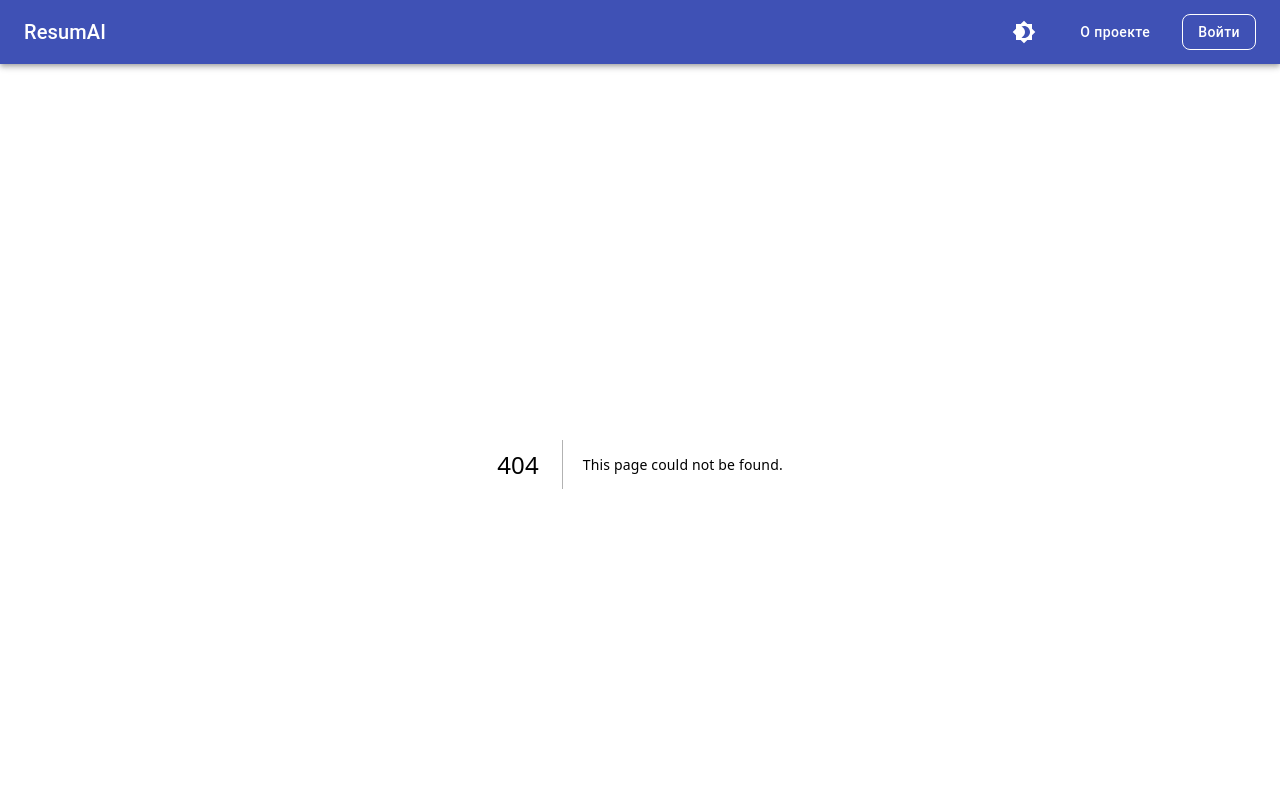
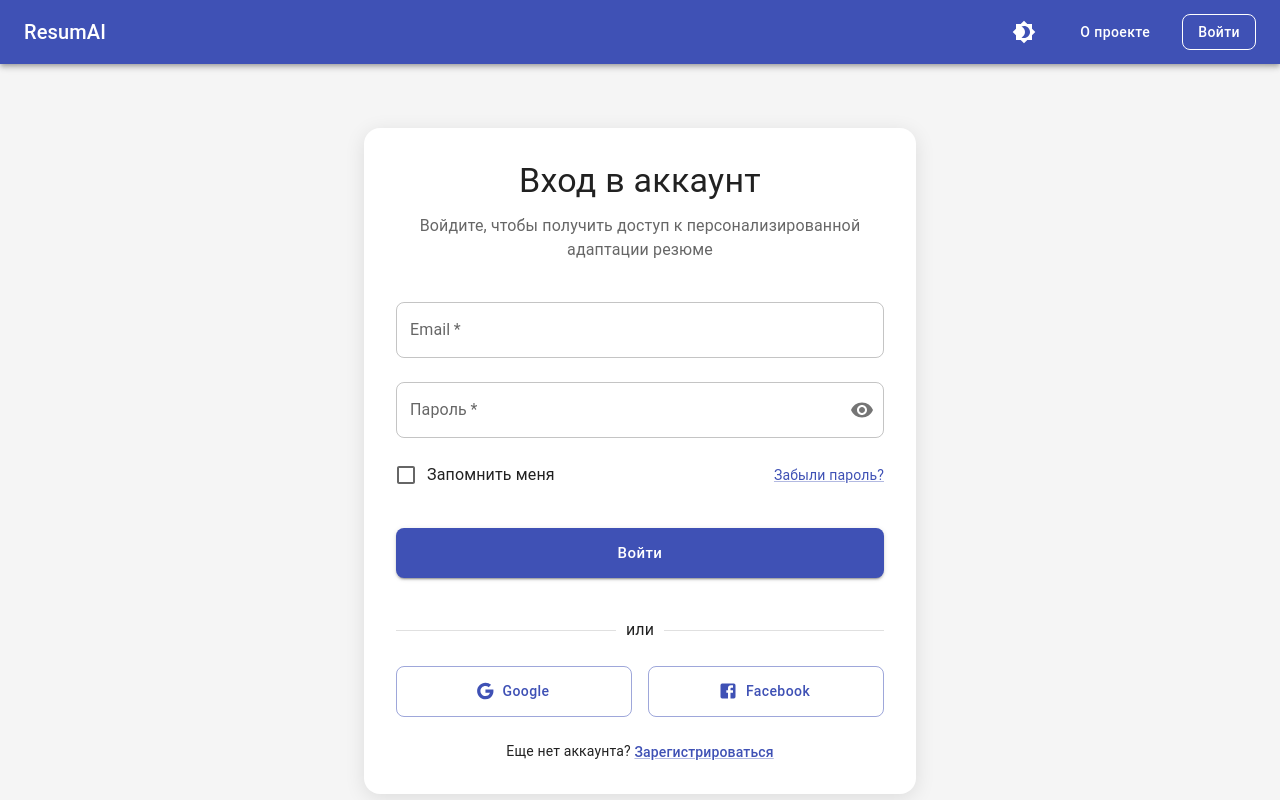
Before and after one commit to PRO-100-Saimon/resume-tailor, a Next.js app: page /auth in a window 1280 px wide. Before the commit this address had no page. Shown: the top 800 px of the page. Built offline with nearby package versions, Linux system fonts and the light colour scheme.

Commit message:
feat: add AuthPage component for user authentication with toggle between login and registration forms

```diff
--- /dev/null
+++ b/src/app/auth/page.tsx
@@ -0,0 +1,59 @@
+'use client';
+
+import { useState } from 'react';
+
+import { Container, Box, Typography, Paper, Link as MuiLink } from '@mui/material';
+
+import { LoginForm, RegisterForm, SocialAuth } from '@/features/auth/ui/AuthForms';
+
+export default function AuthPage() {
+  const [isLogin, setIsLogin] = useState(true);
+
+  const toggleForm = () => {
+    setIsLogin(!isLogin);
+  };
+
+  return (
+    <Container maxWidth="sm" sx={{ py: 8 }}>
+      <Paper
+        elevation={3}
+        sx={{
+          p: 4,
+          borderRadius: 2,
+          boxShadow: theme =>
+            theme.palette.mode === 'dark'
+              ? '0 4px 20px rgba(0, 0, 0, 0.5)'
+              : '0 4px 20px rgba(0, 0, 0, 0.1)',
+        }}
+      >
+        <Typography variant="h4" component="h1" align="center" gutterBottom>
+          {isLogin ? 'Вход в аккаунт' : 'Регистрация'}
+        </Typography>
+
+        <Typography variant="body1" align="center" color="text.secondary" sx={{ mb: 3 }}>
+          {isLogin
+            ? 'Войдите, чтобы получить доступ к персонализированной адаптации резюме'
+            : 'Создайте аккаунт для использования всех возможностей сервиса'}
+        </Typography>
+
+        {isLogin ? <LoginForm /> : <RegisterForm />}
+
+        <SocialAuth />
+
+        <Box sx={{ mt: 3, textAlign: 'center' }}>
+          <Typography variant="body2">
+            {isLogin ? 'Еще нет аккаунта? ' : 'Уже есть аккаунт? '}
+            <MuiLink
+              component="button"
+              variant="body2"
+              onClick={toggleForm}
+              sx={{ fontWeight: 'medium' }}
+            >
+              {isLogin ? 'Зарегистрироваться' : 'Войти'}
+            </MuiLink>
+          </Typography>
+        </Box>
+      </Paper>
+    </Container>
+  );
+}
```
